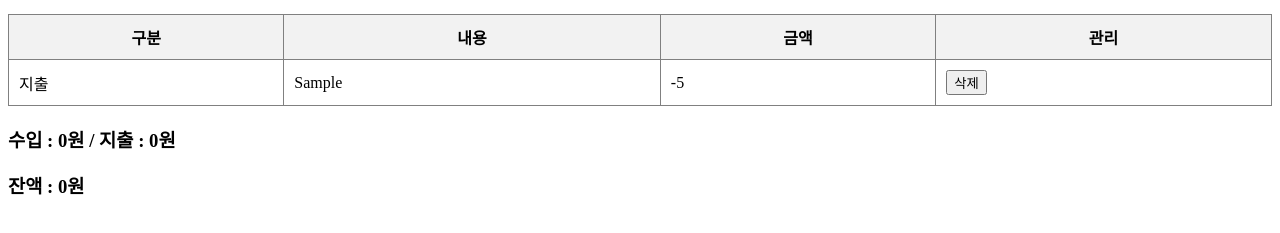
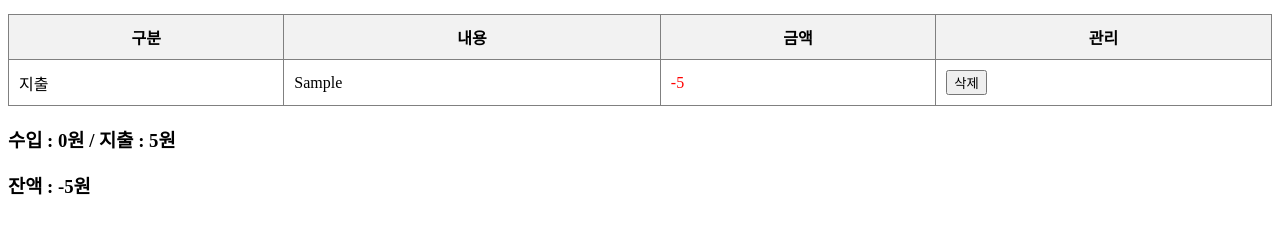
Before and after one commit to bbo22222/react-03-expense, a React (Vite) app: page / in a window 1280 px wide. Both pictures are taken after typing "Sample", "5" into the empty fields and a click on the button "추가". Shown: the part 143-376 px from the top of the page. Built offline with nearby package versions, Linux system fonts and the light colour scheme.

Commit message:
전체 완성

```diff
--- a/src/App.jsx
+++ b/src/App.jsx
@@ -61,6 +61,18 @@ function App() {
         setList(newList);
     }
 
+    const totalIncome= list.reduce((sum ,item)=>{
+        // 타입이 income(지출) 것들의 합계
+        // 함수 몸통에 써주는 내용은 하나의 요소가 빠져나온 상태의 식
+        // item은 객체
+        return item.type === "income" ? sum + item.amount : sum;
+    },0)
+    const totalExpense= list.reduce((sum, item)=>{
+        // 타입이 expense인 것들의 합계
+        return item.type === "expense" ? sum + item.amount : sum;
+    },0)
+    const balance= totalIncome - totalExpense;
+
     return (
         <>
             <h2>간단 가계부</h2>
@@ -119,7 +131,9 @@ function App() {
                         <tr key={index}>
                             <td>{item.type ==="income" ? "수입" : "지출"}</td>
                             <td>{item.title}</td>
-                            <td>
+                            <td style = {{
+                                color: item.type === "income" ? "blue" : "red"
+                            }}>
                                 {item.type ==="income" ? "+" : "-"}
                                 {item.amount.toLocaleString()}
                             </td>
@@ -136,9 +150,13 @@ function App() {
                 })}
                 </tbody>
             </table>
+            {/*
+            list라고 하는  array(state)를 가지고 하나의 값을 구하는 행위
+            => list.reduce() => 얘의 코드가 길어지겠다 => 위에 가서 써야지
+            */}
 
-            <h3>수입 : 0원 / 지출 : 0원</h3>
-            <h3>잔액 : 0원</h3>
+            <h3>수입 : {totalIncome.toLocaleString()}원 / 지출 : {totalExpense.toLocaleString()}원</h3>
+            <h3>잔액 : {balance.toLocaleString()}원</h3>
         </>
     );
 }
```
